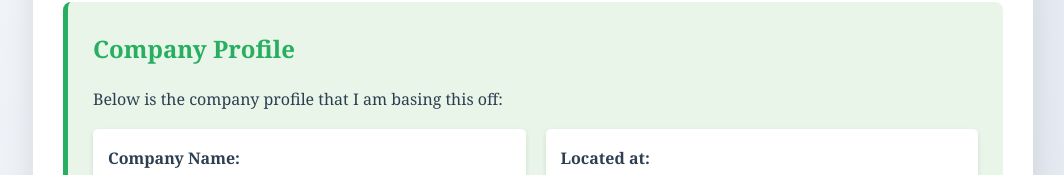
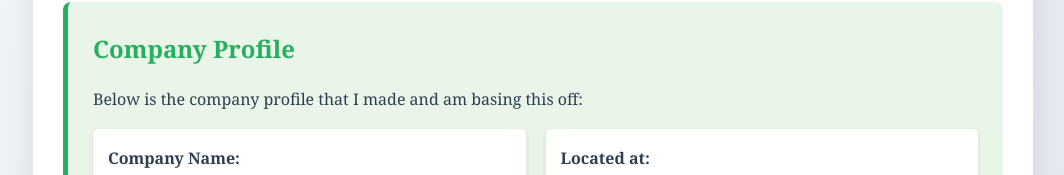
Before and after one commit to finn1817/CSIT-471, a plain HTML site: page exercise-6-11/index.html in a window 1280 px wide. Shown: the part 446-621 px from the top of the page, without its empty margins (107-1171 px from the left). Drawn offline with Linux system fonts and the light colour scheme.

Commit message:
Update index.html
So far updated wording...

```diff
--- a/exercise-6-11/index.html
+++ b/exercise-6-11/index.html
@@ -194,7 +194,7 @@
 
         <div class="company-profile">
             <h2>Company Profile</h2>
-            <p>Below is the company profile that I am basing this off:</p>
+            <p>Below is the company profile that I made and am basing this off:</p>
 
             <div class="company-details">
                 <div class="detail-item">
```
